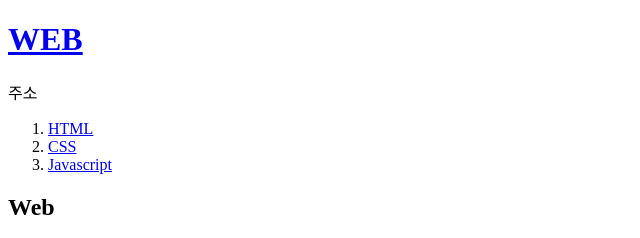
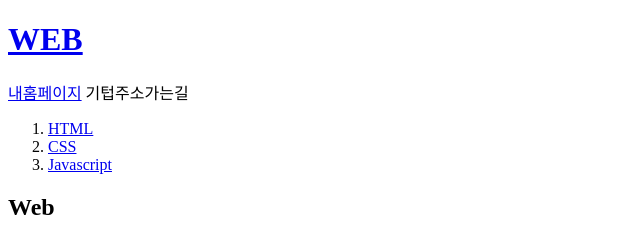
Before and after one commit to j-yoga/web1, a plain HTML site: page index.html in a window 1280 px wide. Shown: the top 238 px of the page, without its empty margins (0-640 px from the left). Drawn offline with Linux system fonts and the light colour scheme.

Commit message:
두번째

```diff
--- a/index.html
+++ b/index.html
@@ -6,7 +6,7 @@
 </head>
 <body>
   <h1><a href="index.html">WEB</a></h1>
-  <p>주소 <a href="https://j-yoga.github.io/web1/"></a></p>
+  <p><a href="https://j-yoga.github.io/web1/">내홈페이지</a> 기텁주소가는길</p>
   <ol>
     <li><a href="1.html">HTML</a></li>
     <li><a href="2.html">CSS</a></li>
```
